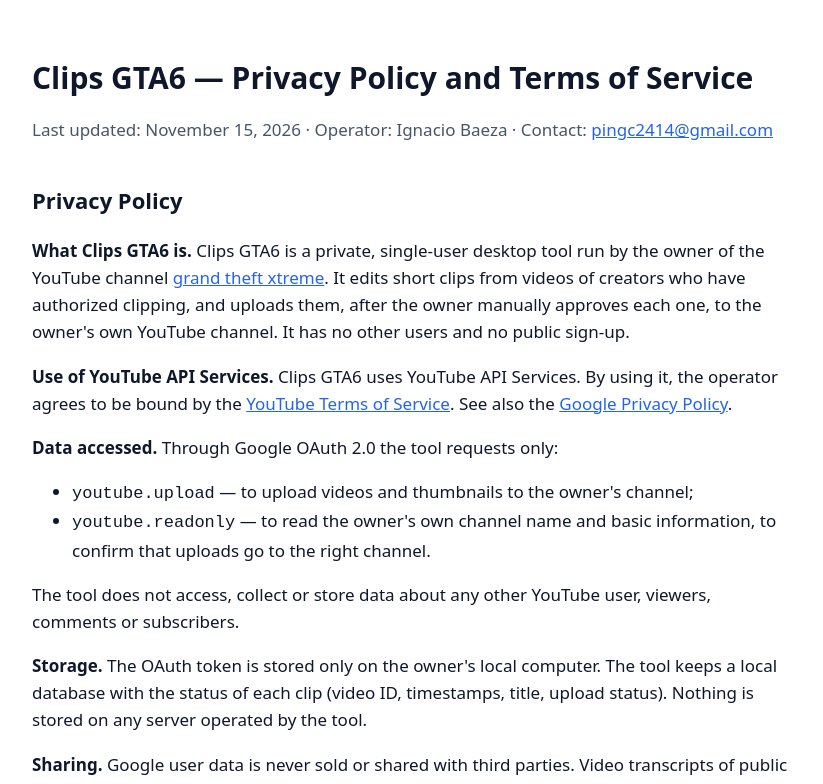
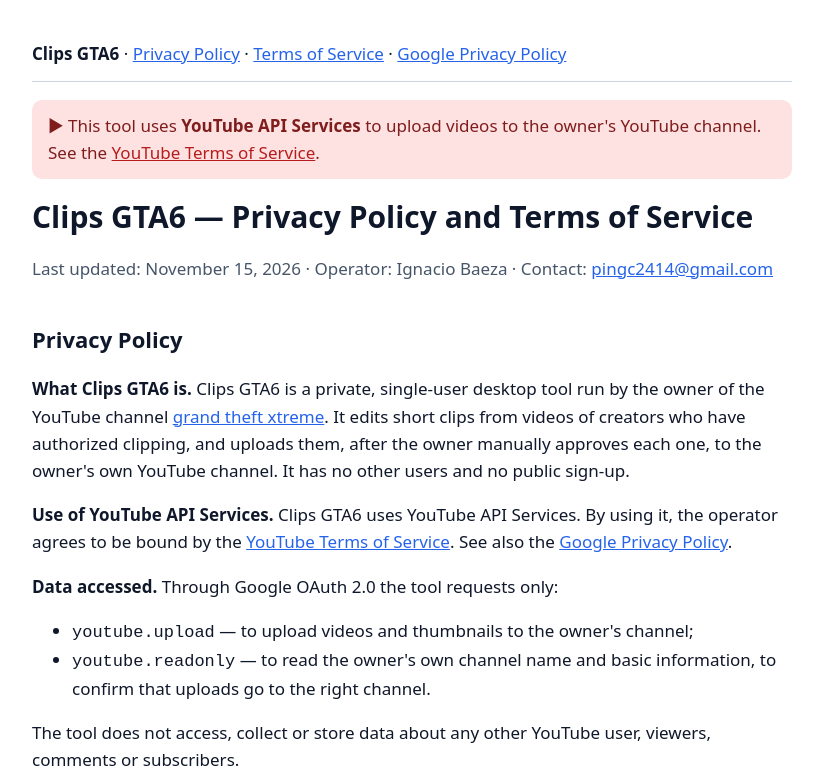
Before and after one commit to nachobaeza/clips-gta6-legal, a plain HTML site: page index.html in a window 1280 px wide. Shown: the top 784 px of the page, without its empty margins (228-1051 px from the left). Drawn offline with Linux system fonts and the light colour scheme.

Commit message:
Add navigation and YouTube API Services notice
Co-Authored-By: Claude Opus 5.5 <noreply@anthropic.com>

```diff
--- a/index.html
+++ b/index.html
@@ -11,10 +11,16 @@
   main { max-width: 760px; margin: 0 auto; padding: 40px 16px 80px; }
   h1 { font-size: 30px; line-height: 1.2; } h2 { font-size: 22px; margin-top: 40px; }
   p, li { color: var(--texto); } .meta { color: var(--suave); } a { color: var(--acento); }
+  .nav { padding-bottom: 14px; border-bottom: 1px solid #cbd5e1; }
+  .yt { margin-top: 18px; padding: 12px 16px; border-radius: 10px; background: #fee2e2; color: #7f1d1d; }
+  .yt a { color: #b91c1c; }
 </style>
 </head>
 <body>
 <main>
+<nav class="nav"><strong>Clips GTA6</strong> · <a href="#privacy">Privacy Policy</a> · <a href="#terms">Terms of Service</a> · <a href="https://policies.google.com/privacy">Google Privacy Policy</a></nav>
+<p class="yt">▶ This tool uses <strong>YouTube API Services</strong> to upload videos to the owner's YouTube channel.
+See the <a href="https://www.youtube.com/t/terms">YouTube Terms of Service</a>.</p>
 <h1>Clips GTA6 — Privacy Policy and Terms of Service</h1>
 <p class="meta">Last updated: November 15, 2026 · Operator: Ignacio Baeza · Contact: <a href="mailto:pingc2414@gmail.com">pingc2414@gmail.com</a></p>
 
```
